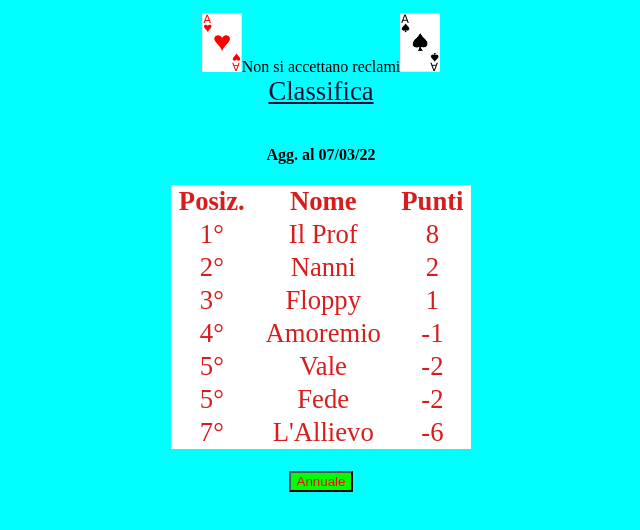
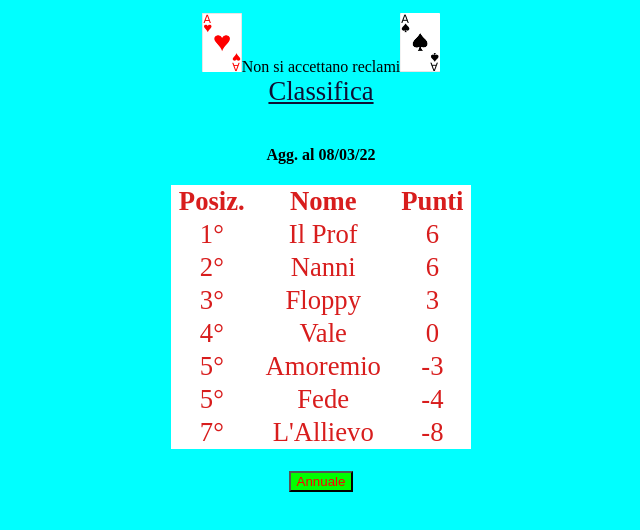
Before and after one commit to foresta1961/briscola77, a plain HTML site: page index.html in a window 1280 px wide. Shown: the part 92-622 px from the top of the page, without its empty margins (319-959 px from the left). Drawn offline with Linux system fonts and the light colour scheme.

Commit message:
Update index.html

```diff
--- a/index.html
+++ b/index.html
@@ -8,6 +8,7 @@
     <link rel="stylesheet" href="style.css" />
   </head>
   <body>
+
     <center>
       <p>777 BRISCOLA</p>
       <img src="immagini/cuori.jpg" width="40" <h4>Non si accettano reclami</h4><img src="immagini/picche.jpg" width="40"><br>
@@ -21,14 +22,14 @@
          <th>Punti</th>
        </thead>
        <tbody>
-        <tr><td>1°</td><td>Il Prof</td><td>8</td></tr>
-        <tr><td>2°</td><td>Nanni</td><td>2</td></tr>
-        <tr><td>3°</td><td>Floppy</td><td>1</td></tr>
-        <tr><td>4°</td><td>Amoremio</td><td>-1</td></tr>
-        <tr><td>5°</td><td>Vale</td><td>-2</td></tr>
-        <tr><td>5°</td><td>Fede</td><td>-2</td></tr>
-        <tr><td>7°</td><td>L'Allievo</td><td>-6</td></tr>
-        <h4>Agg. al 07/03/22 </h4>
+        <tr><td>1°</td><td>Il Prof</td><td>6</td></tr>
+        <tr><td>2°</td><td>Nanni</td><td>6</td></tr>
+        <tr><td>3°</td><td>Floppy</td><td>3</td></tr>
+        <tr><td>4°</td><td>Vale</td><td>0</td></tr>
+        <tr><td>5°</td><td>Amoremio</td><td>-3</td></tr>
+        <tr><td>5°</td><td>Fede</td><td>-4</td></tr>
+        <tr><td>7°</td><td>L'Allievo</td><td>-8</td></tr>
+        <h4>Agg. al 08/03/22 </h4>
        </tbody>
      </table>
 
```
